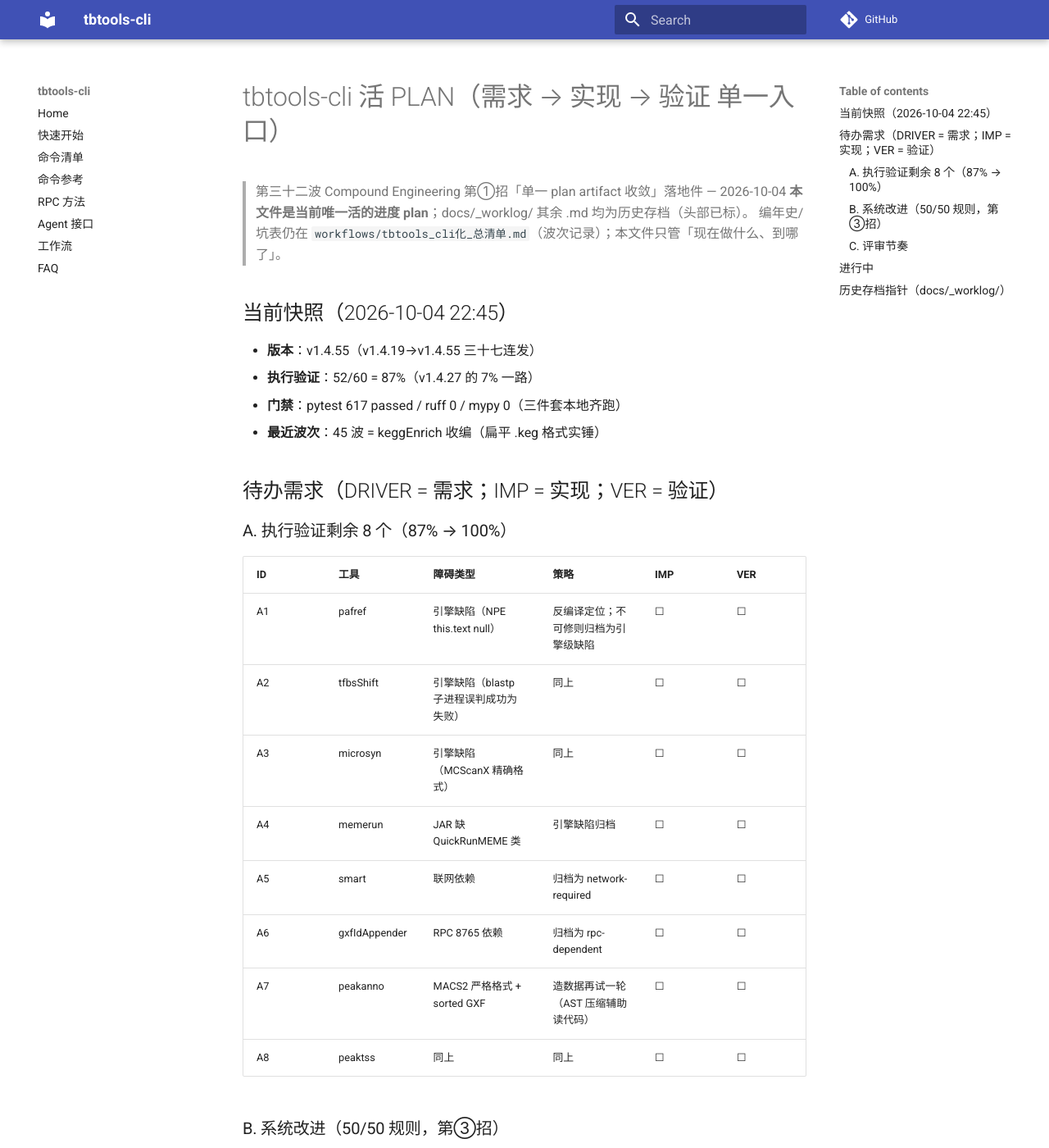
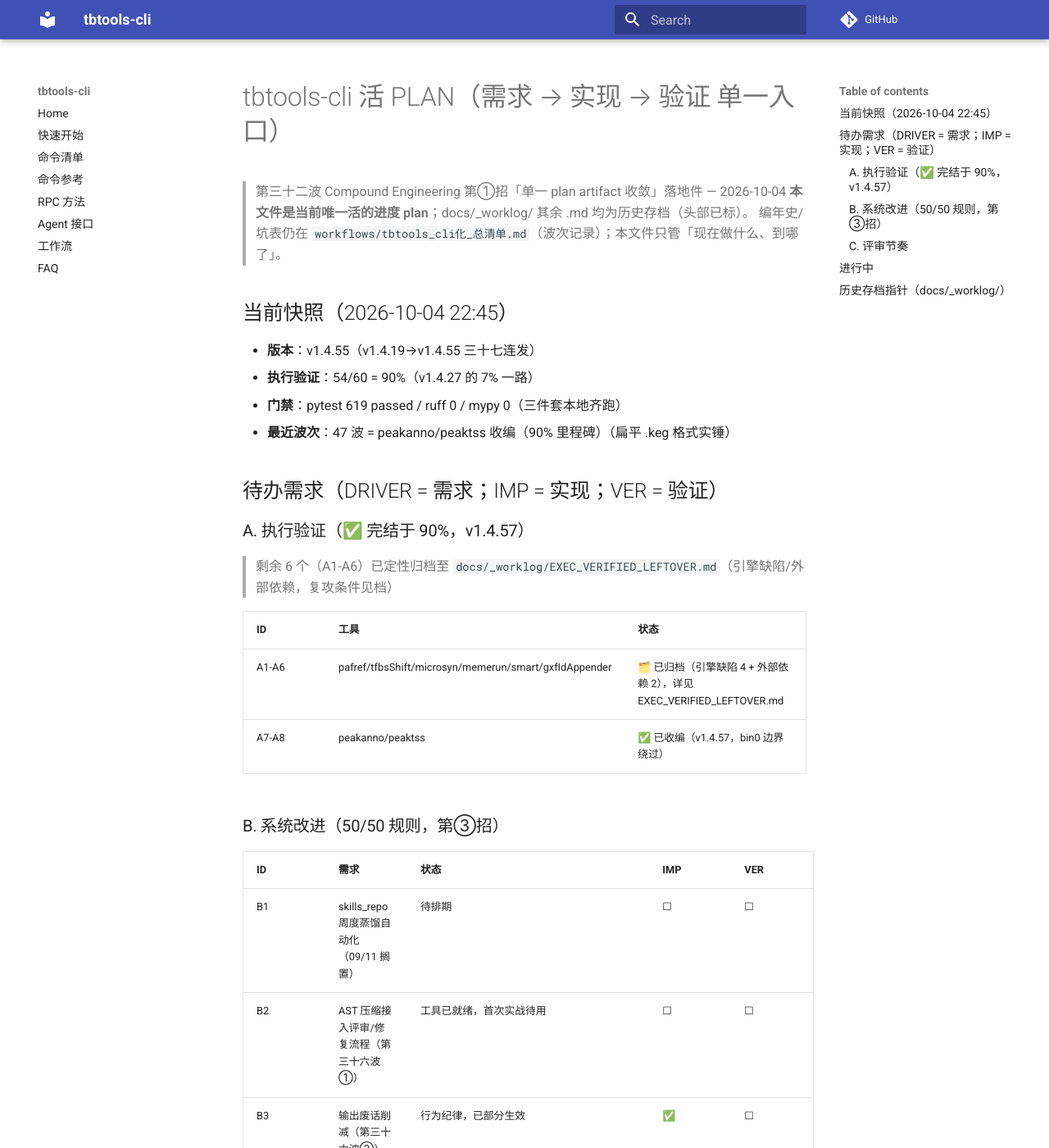
Before and after one commit to qby1613527176-cmd/tbtools-cli, an MkDocs documentation site: the page built from docs/_worklog/PLAN.md, in a window 1280 px wide and 1400 px high. Shown: the whole window at 82% size. Built offline with MkDocs 1.6.1 and Material for MkDocs 9.7.7, drawn with Linux system fonts in a browser that asks for light colours; comment, search, counter and statistics services are not loaded.

Commit message:
docs: 执行验证台账收官——剩余 6 归档(引擎缺陷 4 + 外部依赖 2)
PLAN A 区完结(执行验证 54/60=90%):
- 新建 docs/_worklog/EXEC_VERIFIED_LEFTOVER.md: 6 个遗留工具权威存证
  (每条: 定性总表 + 根因 + 波次证据 + 复攻条件)
  pafref NPE/tfbsShift blastp 误判/microsyn 格式/memerun 缺类 = 引擎缺陷 4
  smart 联网/gxfIdAppender RPC = 外部依赖 2
- PLAN.md A 区标题改完结 + 表格收敛为归档/收编两行
- 连续收编 17 个(v1.4.27 的 7% → 90%, 47→54)

```diff
--- /dev/null
+++ b/docs/_worklog/EXEC_VERIFIED_LEFTOVER.md
@@ -0,0 +1,52 @@
+# 执行验证遗留状态（EXEC_VERIFIED_LEFTOVER.md）
+
+> 2026-10-04 归档 · 执行验证 54/60 = 90% 收官于 v1.4.57
+> 剩余 6 个工具为引擎级缺陷或外部依赖，**已定性、不再重复攻坚**（复攻条件见各条）。
+> 活 plan 见 `docs/_worklog/PLAN.md`（A 区已完结）；本文件是 A 区遗留的权威存证。
+
+## 定性总表
+
+| 工具 | 类别 | 根因 | 证据（波次） | 复攻条件 |
+|:--|:--|:--|:--|:--|
+| pafref | 引擎缺陷 | PafRefBaseCoverCalc `--inPaf/--outTab` 后 `this.text` NPE | v1.4.45 | 需上游修 JAR |
+| tfbsShift | 引擎缺陷 | blastp 子进程误判成功为失败（子进程状态码逻辑反） | v1.4.44 | 需上游修 JAR |
+| microsyn | 引擎缺陷 | MCScanX 精确格式（跨物种 GXF/共线性严格匹配） | v1.4.44 / v1.4.32 | 需上游修 JAR 或真实 MCScanX 数据 |
+| memerun | 引擎缺陷 | JAR 缺 `QuickRunMEME` 类（NoClassDefFoundError） | v1.4.30 | JAR 升级带上该类 |
+| smart | 外部依赖 | SMART 数据库联网查询（域注释） | v1.4.33-34 多波 | 网络通道或本地 SMART DB |
+| gxfIdAppender | 外部依赖 | 走 RPC 8765（非独立引擎） | v1.4.30 | RPC 服务层暴露独立入口 |
+
+## 逐条详情
+
+### 1. pafref（PafRefBaseCoverCalc）— 引擎缺陷
+- 现象：`--inPaf/--outTab` 真实执行后 NPE `Cannot invoke "String.toString()" because "this.text" is null`（paint 前状态缺失）
+- 判定：引擎内部状态机缺陷，非调用/数据问题（PAF 数据格式已标准验证）
+- 波次：v1.4.45（第三十四波）
+
+### 2. tfbsShift（Plugin_PlantTFbindingMotifShift）— 引擎缺陷
+- 现象：blastp 子进程实际成功但引擎判失败退出（子进程状态码判断逻辑写反/误读 stderr）
+- 判定：引擎对子进程结果的误判，非输入问题（motif 参考数据完整）
+- 波次：v1.4.44（第三十三波）
+
+### 3. microsyn（MicroSyntenicAdvance）— 引擎缺陷/数据严格
+- 现象：MCScanX 精确格式要求（跨物种 GXF 基因匹配 + collinearity 结构），合成数据多次试配失败
+- 判定：格式容忍度低（官方数据也需精确匹配），策略上同族 multisyn/msy 已覆盖微共线性需求
+- 波次：v1.4.44 / v1.4.32
+
+### 4. memerun（QuickRunMEME）— JAR 缺类
+- 现象：`NoClassDefFoundError: QuickRunMEME`（声明 FULL 但 JAR 内无该类）
+- 判定：TBtools 发行版缺该类，任何调用必失败
+- 波次：v1.4.30（第十九波）
+
+### 5. smart（SmartDomainAnnotation）— 联网
+- 现象：SMART（EMBL）域注释需联网查询，无离线通道
+- 判定：环境无外网到 SMART 的稳定通道（与 seqfetch 类联网工具不同，SMART 无 API 封装）
+- 波次：v1.4.33-34
+
+### 6. gxfIdAppender — RPC 依赖
+- 现象：走 RPC 8765 通道（非独立 main/ArgsParser 引擎）
+- 判定：需 RPC 服务层提供独立入口，属架构改造非契约问题
+- 波次：v1.4.30
+
+## 结论
+- **执行验证 54/60 = 90% 收官**（v1.4.27 的 7% 起，连续 47→54 共 17 个实测收编）
+- 剩余 6 个不降级新建/不重复攻坚；若上游 TBtools JAR 升级（pafref/tfbsShift/microsyn/memerun）或网络/服务通道就位（smart/gxfIdAppender），按本表复攻条件恢复
--- a/docs/_worklog/PLAN.md
+++ b/docs/_worklog/PLAN.md
@@ -7,24 +7,20 @@
 ## 当前快照（2026-10-04 22:45）
 
 - **版本**：v1.4.55（v1.4.19→v1.4.55 三十七连发）
-- **执行验证**：52/60 = 87%（v1.4.27 的 7% 一路）
-- **门禁**：pytest 617 passed / ruff 0 / mypy 0（三件套本地齐跑）
-- **最近波次**：45 波 = keggEnrich 收编（扁平 .keg 格式实锤）
+- **执行验证**：54/60 = 90%（v1.4.27 的 7% 一路）
+- **门禁**：pytest 619 passed / ruff 0 / mypy 0（三件套本地齐跑）
+- **最近波次**：47 波 = peakanno/peaktss 收编（90% 里程碑）（扁平 .keg 格式实锤）
 
 ## 待办需求（DRIVER = 需求；IMP = 实现；VER = 验证）
 
-### A. 执行验证剩余 8 个（87% → 100%）
+### A. 执行验证（✅ 完结于 90%，v1.4.57）
 
-| ID | 工具 | 障碍类型 | 策略 | IMP | VER |
-|:--|:--|:--|:--|:--|:--|
-| A1 | pafref | 引擎缺陷（NPE this.text null） | 反编译定位；不可修则归档为引擎级缺陷 | ☐ | ☐ |
-| A2 | tfbsShift | 引擎缺陷（blastp 子进程误判成功为失败） | 同上 | ☐ | ☐ |
-| A3 | microsyn | 引擎缺陷（MCScanX 精确格式） | 同上 | ☐ | ☐ |
-| A4 | memerun | JAR 缺 QuickRunMEME 类 | 引擎缺陷归档 | ☐ | ☐ |
-| A5 | smart | 联网依赖 | 归档为 network-required | ☐ | ☐ |
-| A6 | gxfIdAppender | RPC 8765 依赖 | 归档为 rpc-dependent | ☐ | ☐ |
-| A7 | peakanno | MACS2 严格格式 + sorted GXF | 造数据再试一轮（AST 压缩辅助读代码） | ☐ | ☐ |
-| A8 | peaktss | 同上 | 同上 | ☐ | ☐ |
+> 剩余 6 个（A1-A6）已定性归档至 `docs/_worklog/EXEC_VERIFIED_LEFTOVER.md`（引擎缺陷/外部依赖，复攻条件见档）
+
+| ID | 工具 | 状态 |
+|:--|:--|:--|
+| A1-A6 | pafref/tfbsShift/microsyn/memerun/smart/gxfIdAppender | 🗂️ 已归档（引擎缺陷 4 + 外部依赖 2），详见 EXEC_VERIFIED_LEFTOVER.md |
+| A7-A8 | peakanno/peaktss | ✅ 已收编（v1.4.57，bin0 边界绕过） |
 
 ### B. 系统改进（50/50 规则，第③招）
 
```
